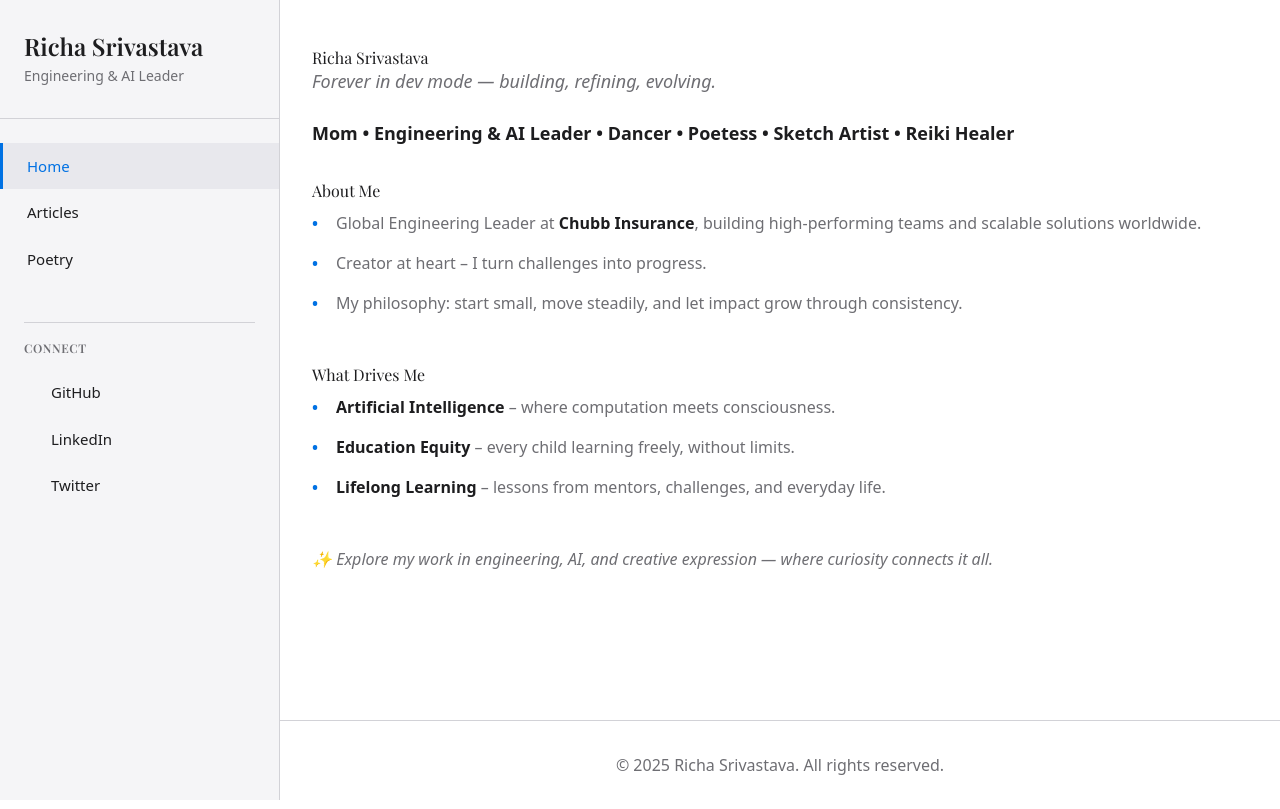
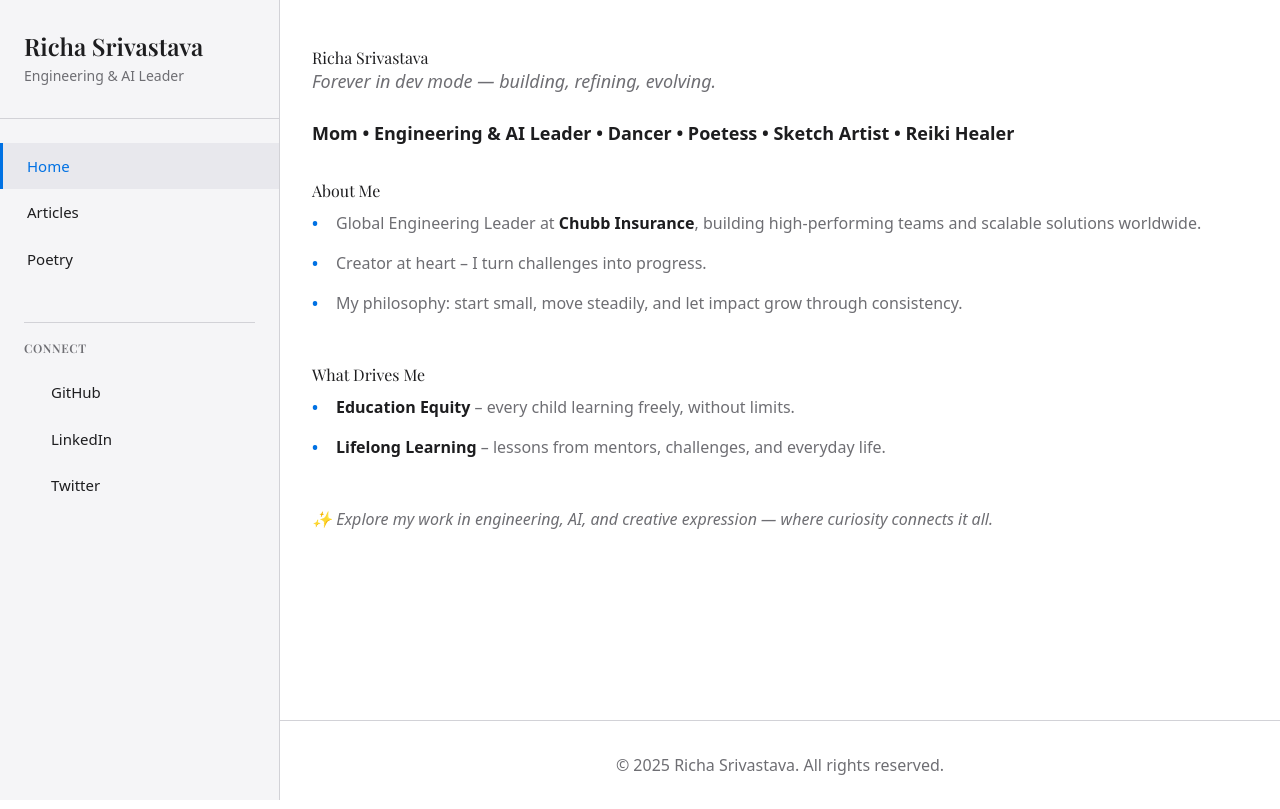
Before and after one commit to Richsrivastava/personal-website, a React (Vite) app: page / in a window 1280 px wide. Built offline with nearby package versions, Linux system fonts and the light colour scheme.

Commit message:
updated text on home page

```diff
--- a/src/pages/Home.tsx
+++ b/src/pages/Home.tsx
@@ -23,7 +23,7 @@ export default function Home() {
       <section className="section">
         <h2>What Drives Me</h2>
         <ul>
-          <li><strong>Artificial Intelligence</strong> – where computation meets consciousness.</li>
+
           <li><strong>Education Equity</strong> – every child learning freely, without limits.</li>
           <li><strong>Lifelong Learning</strong> – lessons from mentors, challenges, and everyday life.</li>
         </ul>
```
